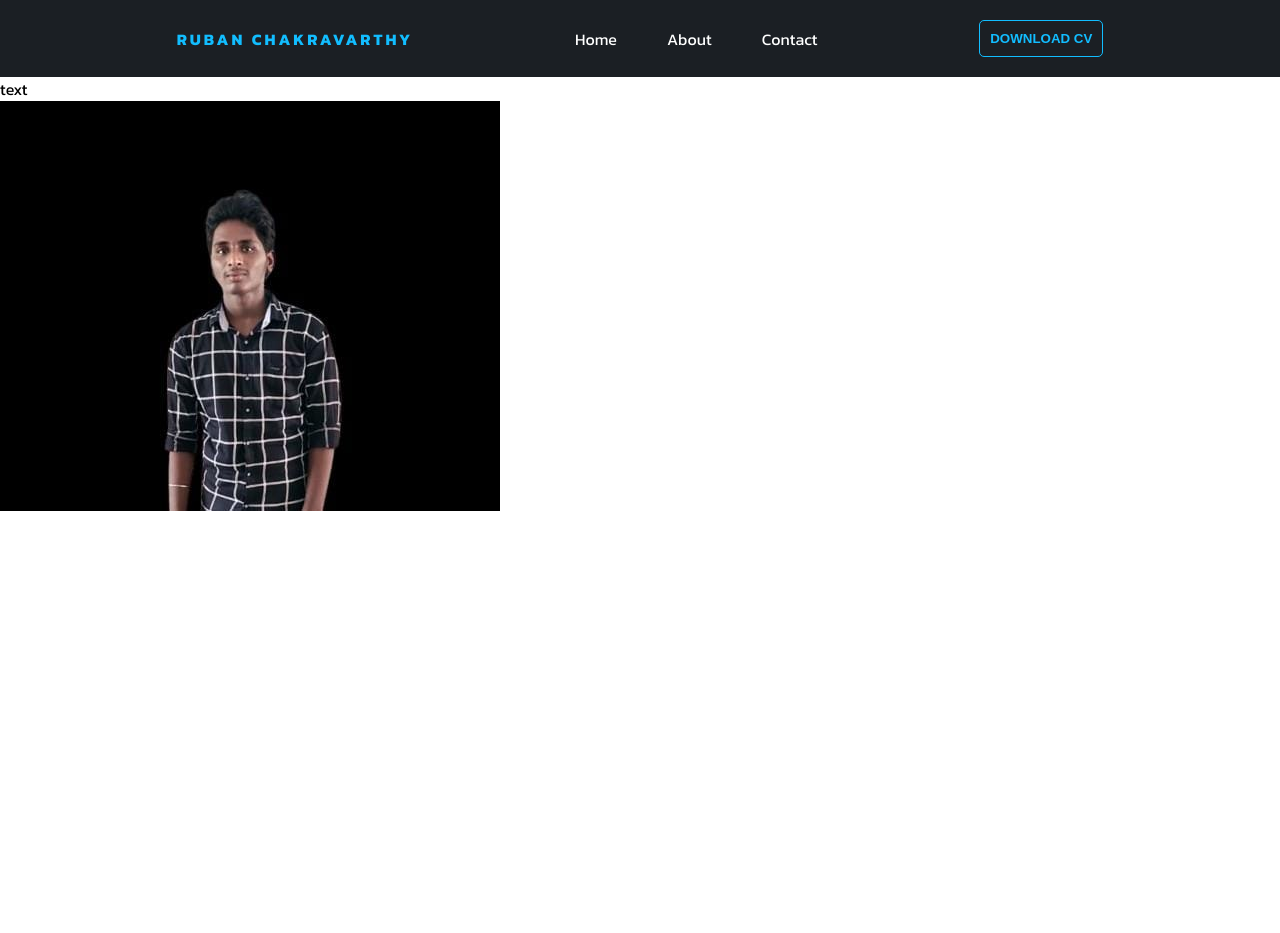
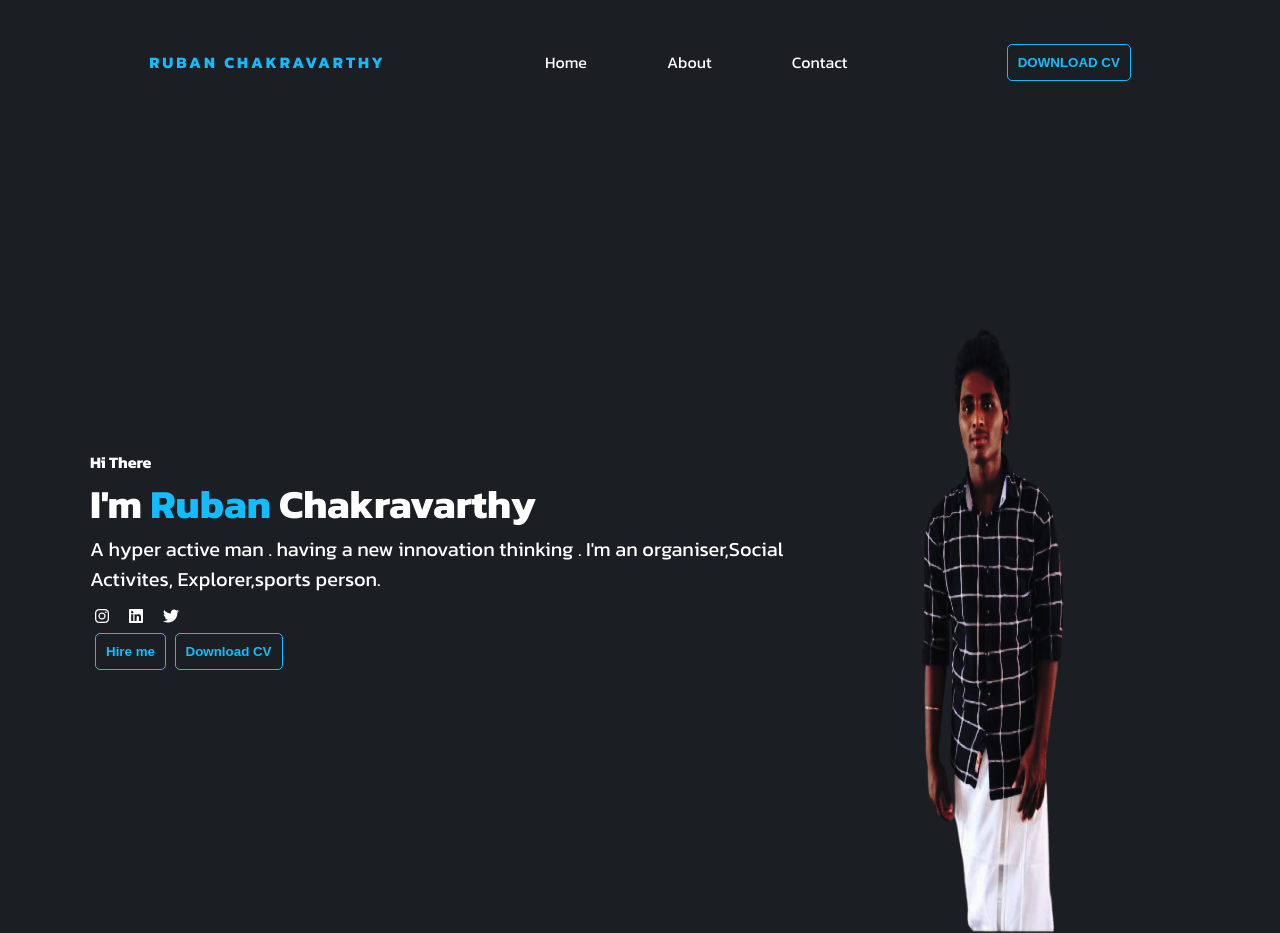
Before and after one commit to ruban1613/myownprojects-html, a plain HTML site: page portfolio.html in a window 1280 px wide. Before the commit the page ends 800 px from the top, so only its background shows below. Drawn offline with Linux system fonts and the light colour scheme.

Commit message:
asset:photo

```diff
--- a/Myassest/mystyle.css
+++ b/Myassest/mystyle.css
@@ -37,14 +37,14 @@ letter-spacing: 3px;
 
 
 
-ul{
+  ul {
     display: flex;
     list-style: none;
-    gap: 40px;
+    gap: 20px;
 }
 
-ul li{
-    margin: 5px;
+ header ul li{
+    margin: 30px;
 }
 
 
@@ -82,3 +82,57 @@ button:hover{
     border-radius: 5px;
     cursor: pointer;
 }
+
+ /* home page */
+ section.header-section{
+    background-color: #1b1f24;
+    color: #FFF;
+    display: flex;
+    align-items: center;
+    padding: 20px 90px 0  90px;
+}
+
+.header-section-h2{
+    font-size: 40px;
+}
+
+.header-section-p{
+    font-size: 20px;
+    padding-bottom: 10px;
+}
+
+.section-social-icon{
+    margin: 0px;
+    padding:0 5px;
+
+}
+.section-social-icon li > a i.fa-instagram:hover{
+    color:purple;
+
+}
+
+.section-social-icon li > a i.fa-linkedin:hover{
+    color:#FFF;
+
+}
+
+.section-social-icon li > a i.fa-twitter:hover{
+    color:rgb(52, 129, 223);
+
+}
+
+
+.section-img{
+   margin-top: 30px;
+   height: 800px;
+   mix-blend-mode: hard-light;
+}
+
+.btn{
+    margin: 5px;
+    padding: 10px;
+}
+
+.header-section-h2 span{
+    color: #12bdff;
+}
--- a/portfolio.html
+++ b/portfolio.html
@@ -4,6 +4,9 @@
     <meta charset="UTF-8">
     <meta name="viewport" content="width=device-width, initial-scale=1.0">
     <title>Ruban-Portfolio - rubanchakravarthy.com</title>
+    <!-- font awesome -->
+    <link rel="stylesheet" href="https://cdnjs.cloudflare.com/ajax/libs/font-awesome/6.5.1/css/all.min.css" integrity="sha512-DTOQO9RWCH3ppGqcWaEA1BIZOC6xxalwEsw9c2QQeAIftl+Vegovlnee1c9QX4TctnWMn13TZye+giMm8e2LwA==" crossorigin="anonymous" referrerpolicy="no-referrer" />
+    <!-- link css -->
     <link rel="stylesheet" href="Myassest/mystyle.css">
 </head>
 <body>
@@ -28,12 +31,38 @@
      <div><button>DOWNLOAD CV</button></div>
    </header>
    <main>
-    <section>
+    <section class="header-section">
         <div>
-            text
+       <div>
+        <h4>Hi There</h4>
+        <h2 class="header-section-h2">I'm <span>Ruban</span> Chakravarthy</h2>
+        <p class="header-section-p">A hyper active man . having a new innovation thinking .
+            I'm an organiser,Social Activites,
+            Explorer,sports person.</p>
+       </div>
+            <ul class="section-social-icon">
+                <!-- social icons -->
+               <li>
+                <a href=""> <i class="fa-brands fa-instagram"></i></a>
+               </li>
+
+                <li>
+                    <a href=""><i class="fa-brands fa-linkedin"></i></a>
+                </li>
+                <li>
+                   <a href="">
+                    <i class="fa-brands fa-twitter"></i></li></a>
+
+            </ul>
+
+            <div>
+                <button class="btn">Hire me</button>
+                <button>Download CV</button>
+            </div>
         </div>
+
         <div>
-         <img src="./Myassest/955cbbf9-7896-4ef8-9ffb-192fc7362285.jpg" alt="RUBAN CHAKRAVARTHY">
+         <img src="./Myassest/rubs-removebg-preview.png"alt="RUBAN CHAKRAVARTHY" width="400px" class="section-img">
         </div>
     </section>
    </main>
```
Also changed, not shown: Myassest/Untitled design (3).png (added), Myassest/rubs-removebg-preview.png (added).
